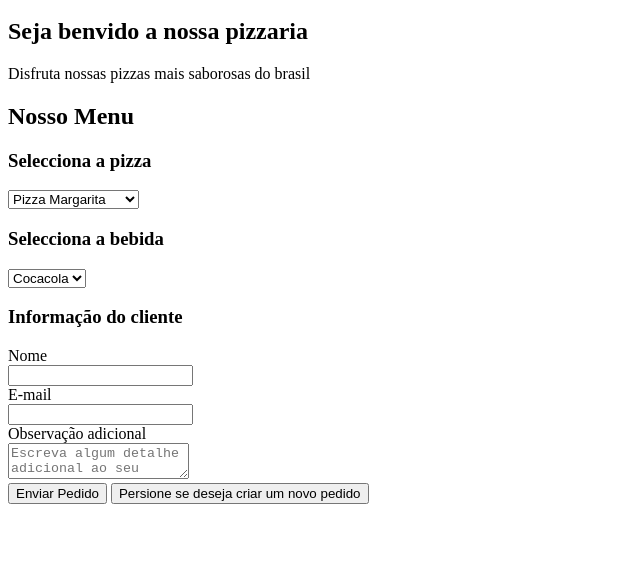
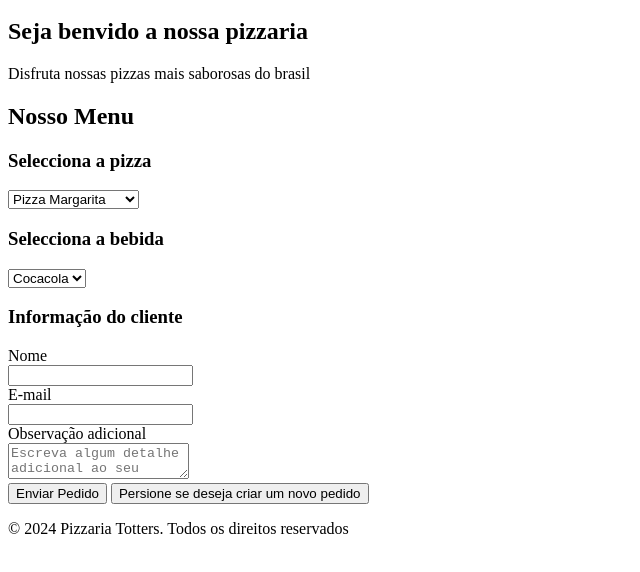
Before and after one commit to adrian9633/pizzaria, a plain HTML site: page index.html in a window 1280 px wide. Shown: the part 154-726 px from the top of the page, without its empty margins (0-640 px from the left). Drawn offline with Linux system fonts and the light colour scheme.

Commit message:
adicionando o footer ao nosso site

```diff
--- a/index.html
+++ b/index.html
@@ -66,5 +66,9 @@
 
         </main>
 
+        <footer>
+            <p>&copy; 2024 Pizzaria Totters. Todos os direitos reservados</p>
+        </footer>
+
 </body>
 </html>
```
